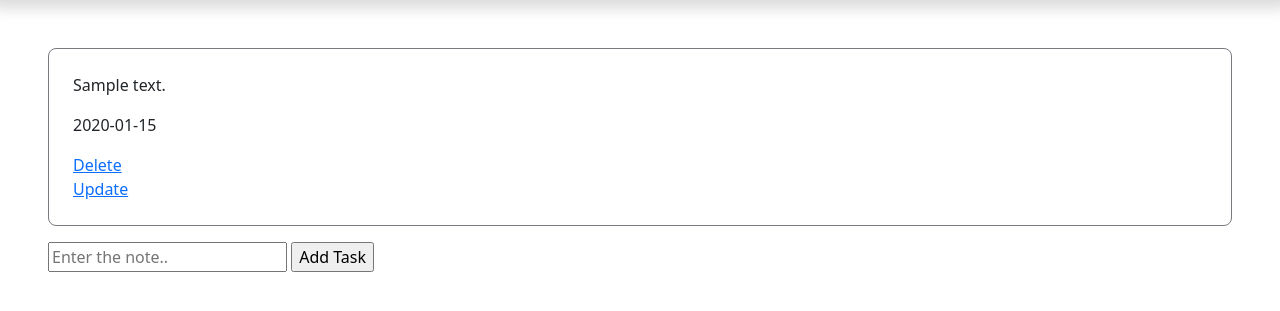
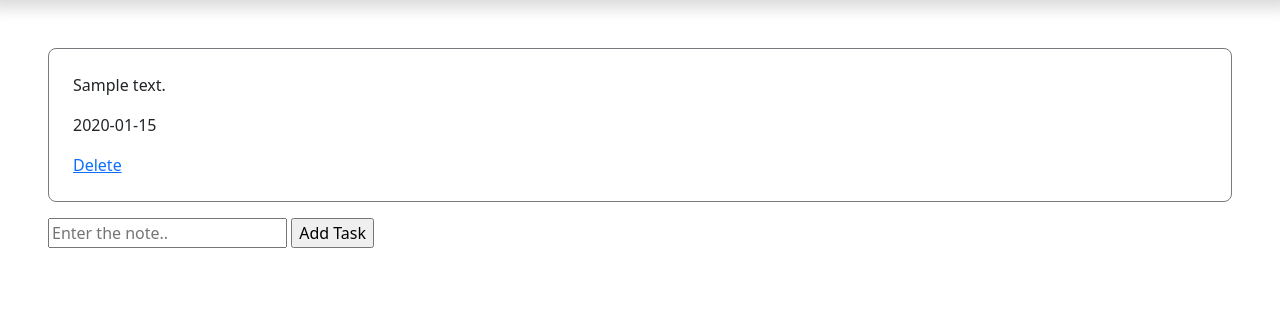
Before and after one commit to nikhilputhumana/google-keep-clone, a Flask app: page / in a window 1280 px wide. Shown: the part 94-405 px from the top of the page. Run offline with Flask 2, Linux system fonts and the light colour scheme; tables that the repository leaves empty hold one stand-in row (values such as "Sample post").

Commit message:
update removed

```diff
--- a/templates/index.html
+++ b/templates/index.html
@@ -42,7 +42,7 @@
                     <p>{{ task.date_created.date() }}</p>
                     <a href="/delete/{{task.id}}">Delete</a>
                     <br>
-                    <a href="/update/{{task.id}}">Update</a>
+                    <!-- <a href="/update/{{task.id}}">Update</a> -->
                 </div>
             </div>
         {% endfor %}
```
Also changed, not shown: test.db.
